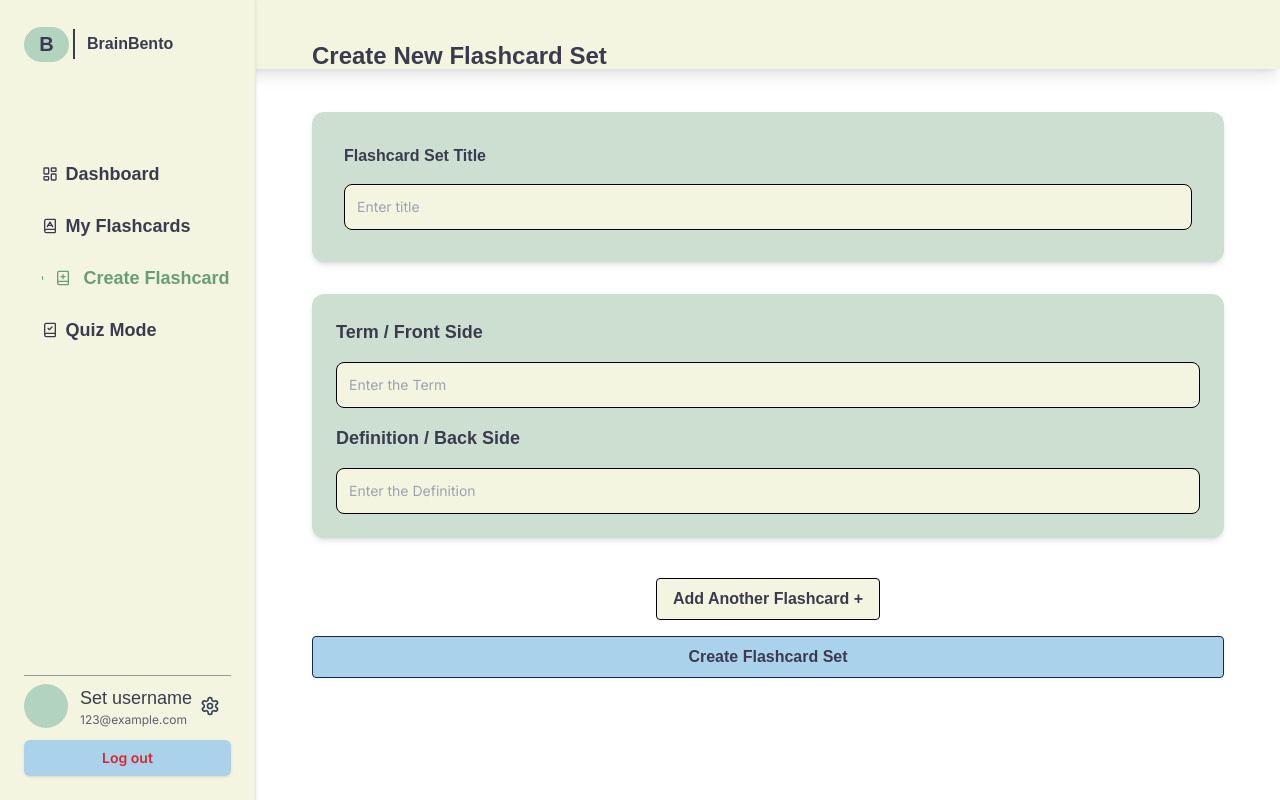
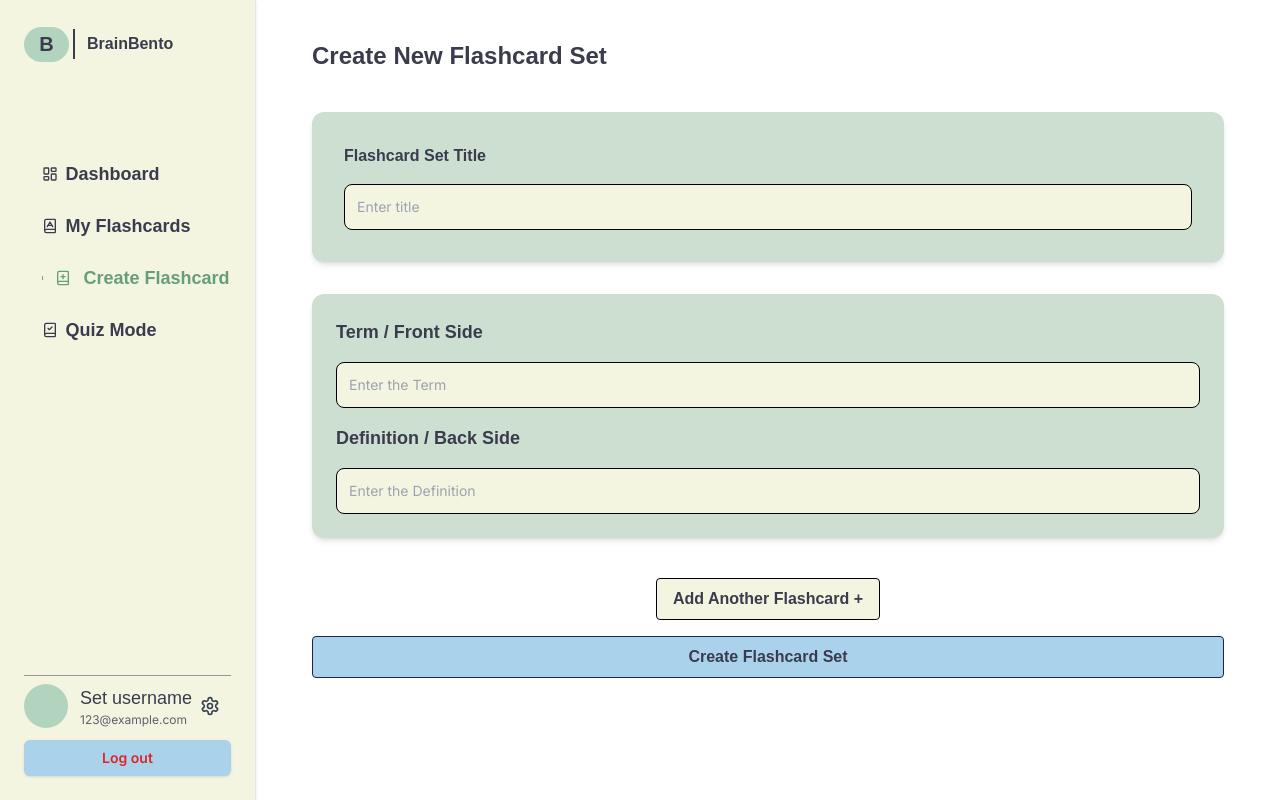
Before and after one commit to CSci-153-Web-Systems-and-Technologies/batch-2025-brain-bento-web, a Next.js app: page /create-flashcard in a window 1280 px wide. Built offline with nearby package versions, Linux system fonts and the light colour scheme; no server answers; a web font is replaced by a local one.

Commit message:
Remove header from all pages

```diff
--- a/app/layout.tsx
+++ b/app/layout.tsx
@@ -1,10 +1,7 @@
 import type { Metadata } from "next";
 import { Geist, Inter, Kaisei_HarunoUmi } from "next/font/google";
 import { ThemeProvider } from "next-themes";
-import Header from "@/components/Header";
 import "./globals.css";
-
-
 
 const defaultUrl = process.env.VERCEL_URL
   ? `https://${process.env.VERCEL_URL}`
@@ -15,8 +12,7 @@ export const metadata: Metadata = {
   title: "BrainBento",
   description: "Study smarter with interactive flashcards and ace your exams",
   icons: {
-    icon: "./favicon.ico",
-    apple:  "./favicon.ico",
+    icon: "/favicon.ico",
   },
 };
 
@@ -39,7 +35,11 @@ const kaisei = Kaisei_HarunoUmi({
   display:"swap",
 });
 
-export default function RootLayout({ children }: { children: React.ReactNode }) {
+export default function RootLayout({
+  children,
+}: Readonly<{
+  children: React.ReactNode;
+}>) {
   return (
     <html lang="en" suppressHydrationWarning>
       <body className={`${geistSans.className} ${kaisei.variable} ${inter.variable} antialiased`}>
@@ -49,7 +49,6 @@ export default function RootLayout({ children }: { children: React.ReactNode })
           enableSystem
           disableTransitionOnChange
         >
-          <Header /> {/* Add it here */}
           {children}
         </ThemeProvider>
       </body>
--- a/components/Header.tsx
+++ /dev/null
@@ -1,10 +0,0 @@
-import Image from "next/image";
-
-export default function Header() {
-  return (
-    <header className="flex items-center p-4 bg-[#f4f5e1] shadow-lg">
-      <Image src="/logo.png" alt="BrainBento Logo" width={50} height={50} />
-      <h1 className="ml-2 text-xl font-semibold  font-kaisei">BrainBento</h1>
-    </header>
-  );
-}
```
